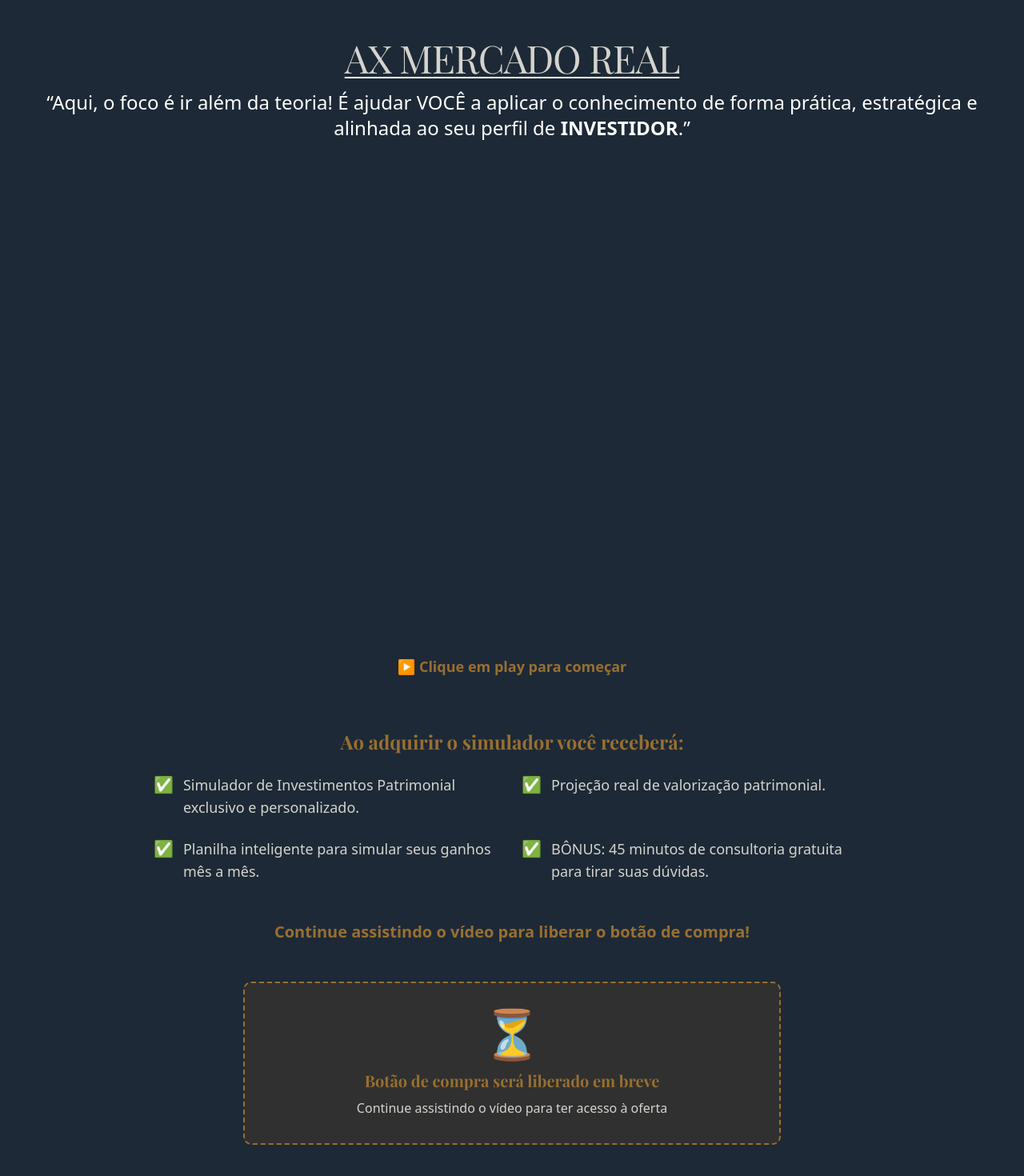
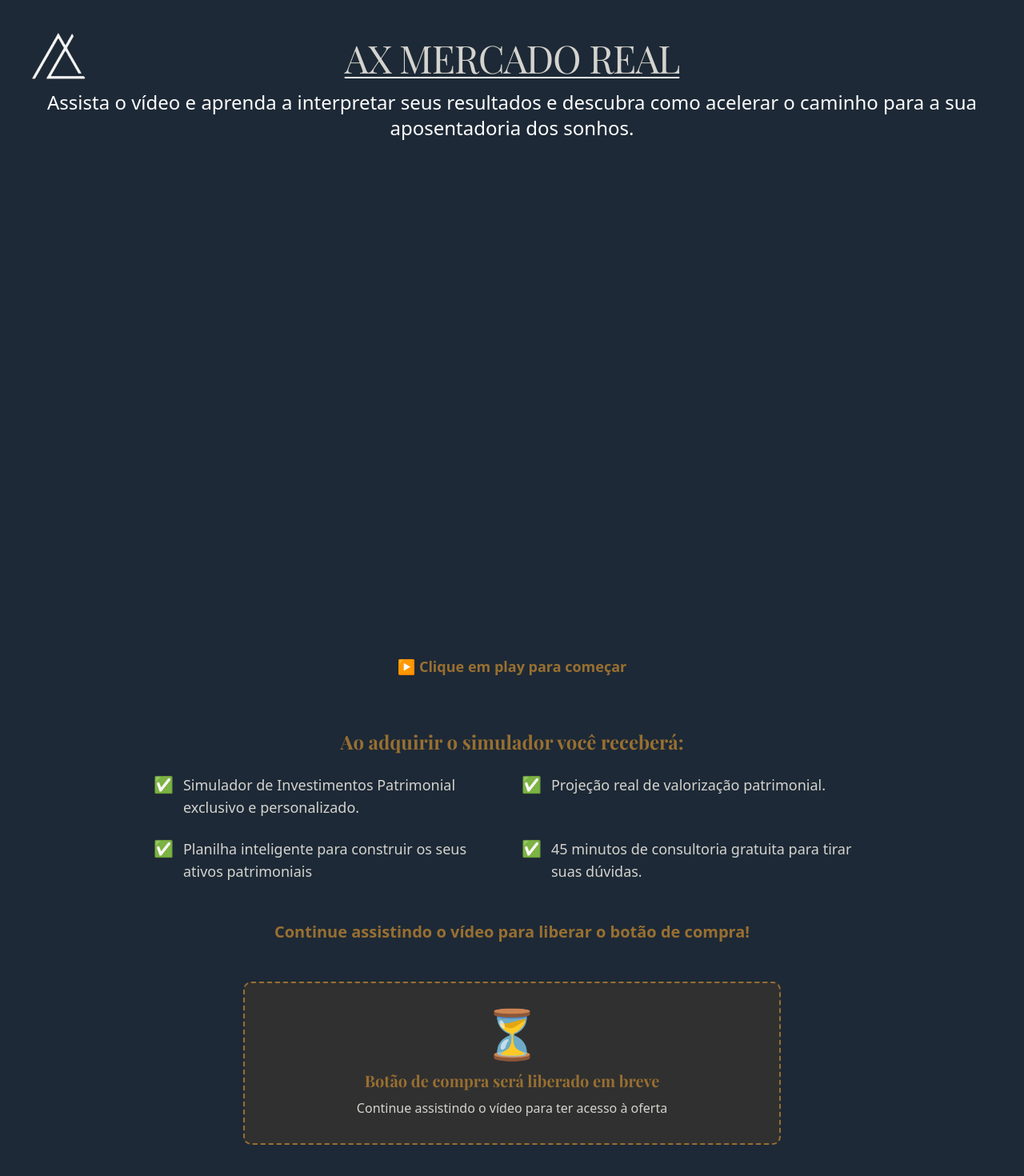
Before and after one commit to Gabrielk127/pagina-captura, a Next.js app: page / in a window 1280 px wide. Shown: the top 1470 px of the page at 80% size. Built offline with nearby package versions, Linux system fonts and the light colour scheme.

Commit message:
funciona pls

```diff
--- a/src/app/page.tsx
+++ b/src/app/page.tsx
@@ -61,6 +61,20 @@ export default function PatrimonialGrowthCalculator() {
 
   return (
     <div className="min-h-screen bg-background">
+      {/* Logo no canto superior esquerdo */}
+      <motion.div
+        initial={{ x: -50, opacity: 0 }}
+        animate={{ x: 0, opacity: 1 }}
+        transition={{ duration: 0.8 }}
+        className="absolute top-4 left-4 md:top-6 md:left-6 lg:top-8 lg:left-8 z-10"
+      >
+        <img
+          src="/logo.png"
+          alt="AX Mercado Real Logo"
+          className="h-12 md:h-16 lg:h-20 w-auto"
+        />
+      </motion.div>
+
       <motion.main
         variants={containerVariants}
         initial="hidden"
@@ -95,9 +109,8 @@ export default function PatrimonialGrowthCalculator() {
             transition={{ delay: 0.6, duration: 0.8 }}
             className="mb-6 text-base md:text-xl lg:text-2xl font-normal font-tt text-white"
           >
-            &ldquo;Aqui, o foco é ir além da teoria! É ajudar VOCÊ a aplicar o
-            conhecimento de forma prática, estratégica e alinhada ao seu perfil
-            de <strong>INVESTIDOR</strong>.&rdquo;
+            Assista o vídeo e aprenda a interpretar seus resultados e descubra
+            como acelerar o caminho para a sua aposentadoria dos sonhos.
           </motion.h2>
         </motion.div>
         {/* VSL Section */}
@@ -125,8 +138,8 @@ export default function PatrimonialGrowthCalculator() {
               {[
                 "Simulador  de Investimentos Patrimonial exclusivo e personalizado.",
                 "Projeção real de valorização patrimonial.",
-                "Planilha inteligente para simular seus ganhos mês a mês.",
-                "BÔNUS: 45 minutos de consultoria gratuita para tirar suas dúvidas.",
+                "Planilha inteligente para construir os seus ativos patrimoniais",
+                "45 minutos de consultoria gratuita para tirar suas dúvidas.",
               ].map((benefit, index) => (
                 <motion.div
                   key={index}
```
Also changed, not shown: public/logo.png (added).
